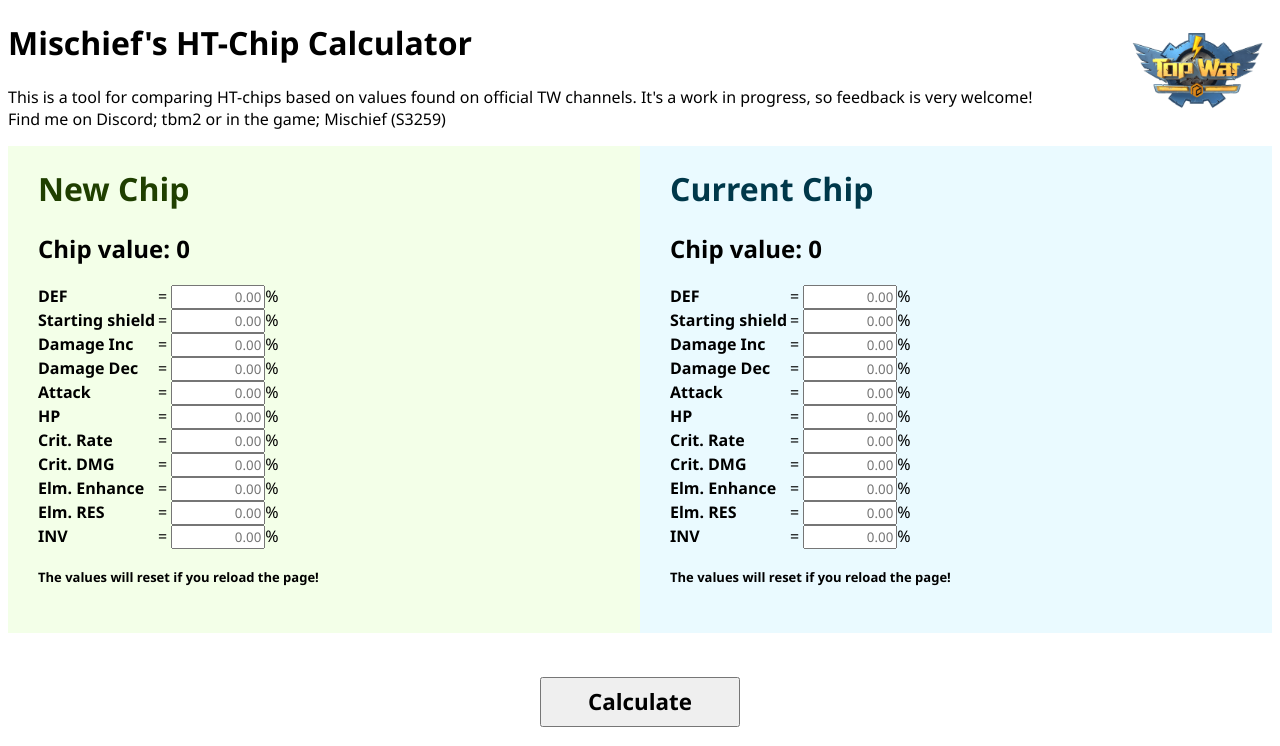
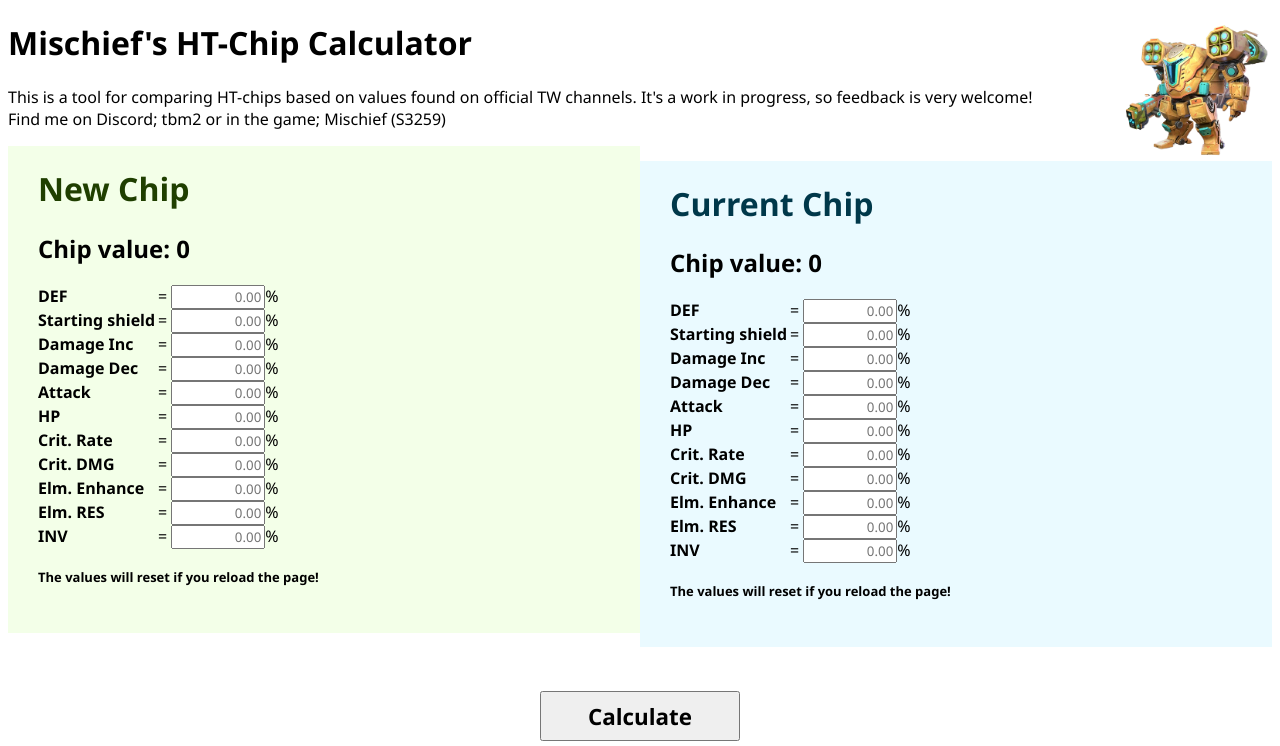
Before and after one commit to Alexilys/Alexilys.github.io, a plain HTML site: page index.html in a window 1280 px wide. Shown: the top 746 px of the page. Drawn offline with nearby package versions, Linux system fonts and the light colour scheme.

Commit message:
Update index.html

```diff
--- a/index.html
+++ b/index.html
@@ -6,7 +6,7 @@
 	<title>TopWar HT-chip Calculator</title>
 </head>
 <body>
-	<img src="TW.png" style="float: right; width: 150px;">
+	<img src="HT-fotor-bg-remover-202407158322.png" style="float: right; width: 150px;">
 	<h1 style="font-size:xx-large">Mischief's HT-Chip Calculator</h1>
 	<p style="font-weight: 500;">This is a tool for comparing HT-chips based on values found on official TW channels. It's a work in progress, so feedback is very welcome! <br>Find me on Discord; tbm2 or in the game; Mischief (S3259) </p>
 
```
